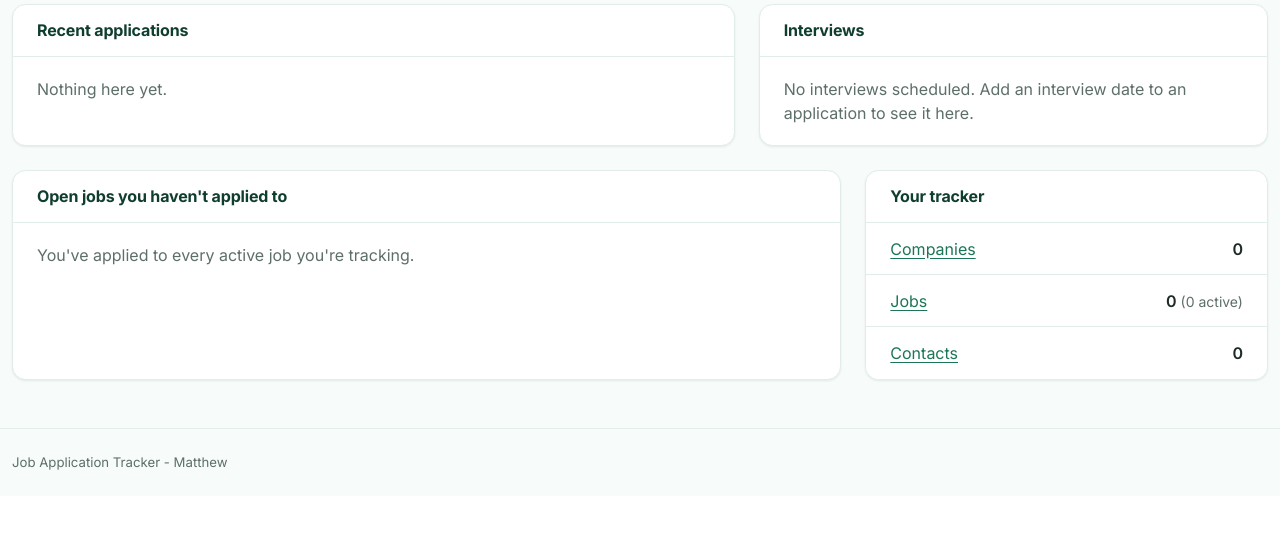
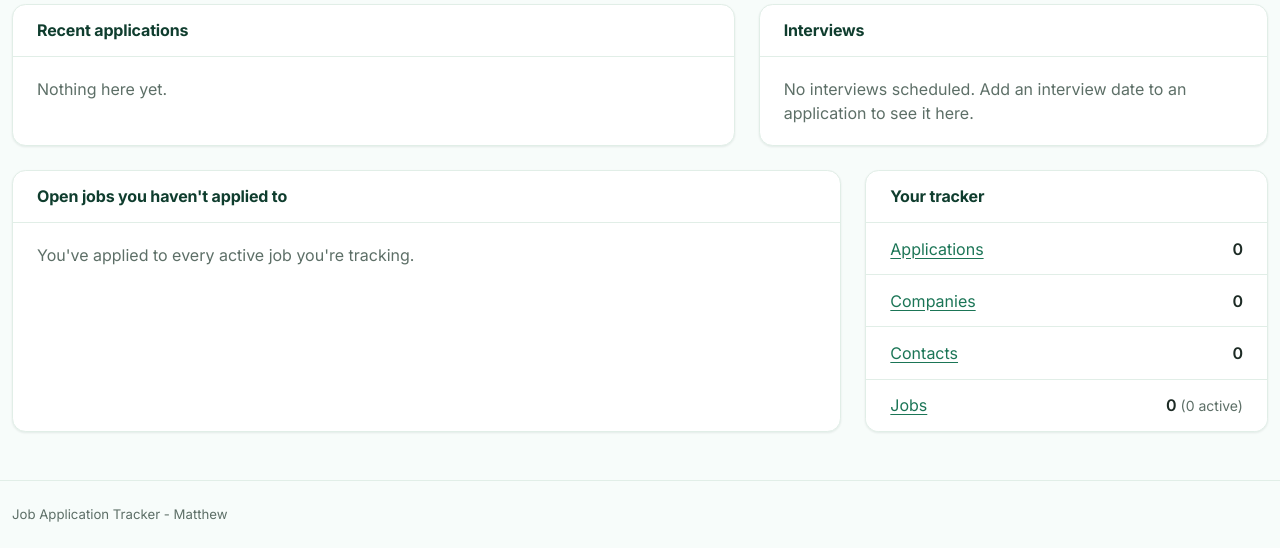
Before and after one commit to Mattjava/job-application-tracker, a Flask app: template templates/dashboard.html in a window 1280 px wide. Shown: the part 654-1202 px from the top of the page. Before the commit the page ends 1124 px from the top, so only its background shows below. Run offline with Flask 3, Linux system fonts and the light colour scheme; the template is opened without the code that fills it, so the values that code supplies are empty; some libraries are stand-ins or nearby versions.

Commit message:
Added small UI changes such as the number of applications being visible

```diff
--- a/app.py
+++ b/app.py
@@ -250,7 +250,7 @@ def delete_job_route(job_id):
     try:
         delete_job(job_id)
     except Exception as e:
-        print("FAILED")
+        print(f"FAILED: {e}")
     return redirect(url_for("job_page"))
 
 @app.route("/apps/<int:app_id>/delete", methods=["POST"])
@@ -267,7 +267,7 @@ def delete_company_route(company_id):
     try:
         delete_company(company_id)
     except Exception as e:
-        print("FAILED")
+        print(f"FAILED: {e}")
     return redirect(url_for("company_page"))
 
 @app.route("/contacts/<int:contact_id>/delete", methods=["POST"])
--- a/database.py
+++ b/database.py
@@ -108,6 +108,8 @@ def delete_entry(table_name: str, id: int):
         "applications": "application_id"
     }
 
+    print(id)
+
     try:
         cursor = engine.cursor(dictionary=True)
         query = f"DELETE FROM {table_name} where {keys[table_name]} = %s"
--- a/schema.sql
+++ b/schema.sql
@@ -67,7 +67,7 @@ CREATE TABLE `applications` (
   PRIMARY KEY (`application_id`),
   KEY `job_id` (`job_id`),
   KEY `idx_app_status` (`status`),
-  CONSTRAINT `applications_ibfk_1` FOREIGN KEY (`job_id`) REFERENCES `jobs` (`job_id`)
+  CONSTRAINT `applications_ibfk_1` FOREIGN KEY (`job_id`) REFERENCES `jobs` (`job_id`) ON DELETE CASCADE,
 ) ENGINE=InnoDB AUTO_INCREMENT=40 DEFAULT CHARSET=utf8mb4 COLLATE=utf8mb4_0900_ai_ci;
 /*!40101 SET character_set_client = @saved_cs_client */;
 
@@ -132,7 +132,7 @@ CREATE TABLE `contacts` (
   `created_at` timestamp NULL DEFAULT CURRENT_TIMESTAMP,
   PRIMARY KEY (`contact_id`),
   KEY `company_id` (`company_id`),
-  CONSTRAINT `contacts_ibfk_1` FOREIGN KEY (`company_id`) REFERENCES `companies` (`company_id`)
+  CONSTRAINT `contacts_ibfk_1` FOREIGN KEY (`company_id`) REFERENCES `companies` (`company_id`) ON DELETE CASCADE,
 ) ENGINE=InnoDB AUTO_INCREMENT=9 DEFAULT CHARSET=utf8mb4 COLLATE=utf8mb4_0900_ai_ci;
 /*!40101 SET character_set_client = @saved_cs_client */;
 
@@ -169,7 +169,7 @@ CREATE TABLE `jobs` (
   PRIMARY KEY (`job_id`),
   KEY `idx_job_title` (`job_title`),
   KEY `idx_company_type` (`company_id`,`job_type`),
-  CONSTRAINT `jobs_ibfk_1` FOREIGN KEY (`company_id`) REFERENCES `companies` (`company_id`)
+  CONSTRAINT `jobs_ibfk_1` FOREIGN KEY (`company_id`) REFERENCES `companies` (`company_id`) ON DELETE CASCADE,
 ) ENGINE=InnoDB AUTO_INCREMENT=40 DEFAULT CHARSET=utf8mb4 COLLATE=utf8mb4_0900_ai_ci;
 /*!40101 SET character_set_client = @saved_cs_client */;
 
--- a/templates/dashboard.html
+++ b/templates/dashboard.html
@@ -281,16 +281,20 @@
                 <div class="panel-header"><h2 id="tracker-title">Your tracker</h2></div>
                 <ul class="list-group list-group-flush list-mint">
                     <li class="list-group-item d-flex justify-content-between align-items-center">
+                        <a href="{{ url_for('company_page') }}">Applications</a>
+                        <span class="fw-semibold">{{ apps | length }}</span>
+                    </li>
+                    <li class="list-group-item d-flex justify-content-between align-items-center">
                         <a href="{{ url_for('company_page') }}">Companies</a>
                         <span class="fw-semibold">{{ all_companies | length }}</span>
                     </li>
                     <li class="list-group-item d-flex justify-content-between align-items-center">
+                        <a href="{{ url_for('contact_page') }}">Contacts</a>
+                        <span class="fw-semibold">{{ all_contacts | length }}</span>
+                    </li>
+                    <li class="list-group-item d-flex justify-content-between align-items-center">
                         <a href="{{ url_for('job_page') }}">Jobs</a>
                         <span class="fw-semibold">{{ all_jobs | length }} <span class="text-body-secondary fw-normal small">({{ active_jobs | length }} active)</span></span>
-                    </li>
-                    <li class="list-group-item d-flex justify-content-between align-items-center">
-                        <a href="{{ url_for('contact_page') }}">Contacts</a>
-                        <span class="fw-semibold">{{ all_contacts | length }}</span>
                     </li>
                 </ul>
             </section>
```
